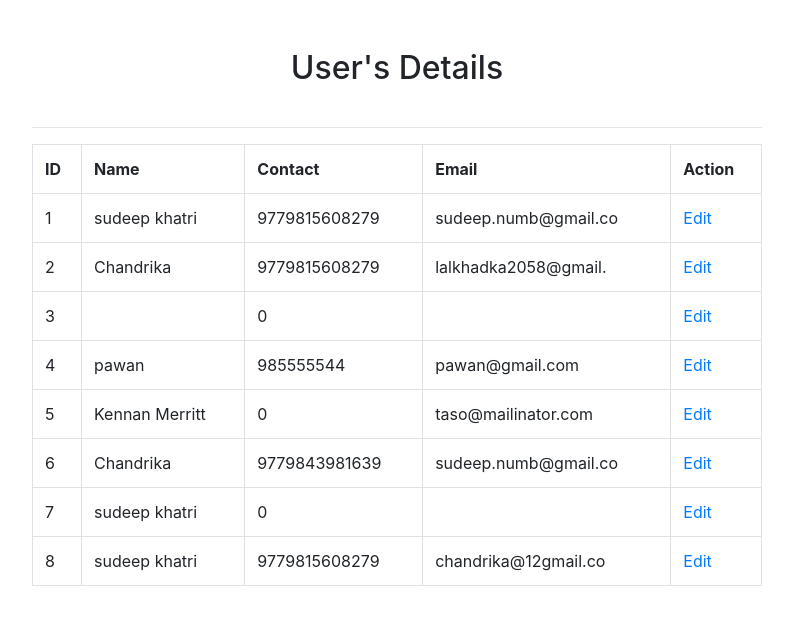
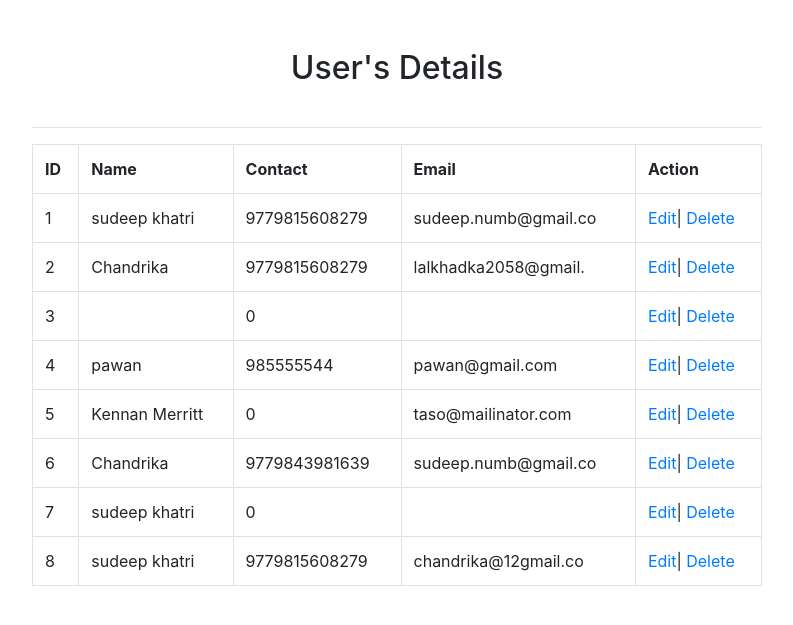
Before and after one commit to idsudeep/script, a PHP site: page /user_log.php in a window 1280 px wide. Shown: the top 625 px of the page, without its empty margins (243-1036 px from the left). Run offline with PHP 8.4, Linux system fonts and the light colour scheme; data comes from the database, SQL or seed files in the repository.

Commit message:
added-delete-link-on-user-details-table

```diff
--- a/user_log.php
+++ b/user_log.php
@@ -56,7 +56,7 @@ $runq = mysqli_query($conn , $q);
                         <td><?php echo $row['name']; ?></td>
                         <td><?php echo $row['contact']; ?></td>
                         <td><?php echo $row['email']; ?></td>
-                        <td> <a href="edit_user.php?userid=<?php echo $row['id'];?>">Edit</a></td>
+                        <td> <a href="edit_user.php?userid=<?php echo $row['id'];?>">Edit</a>| <a href="delete_user.php?userid=<?php echo $row['id'];?>">Delete</a> </td>
                         </tr>
                         <?php }?>
 
```
